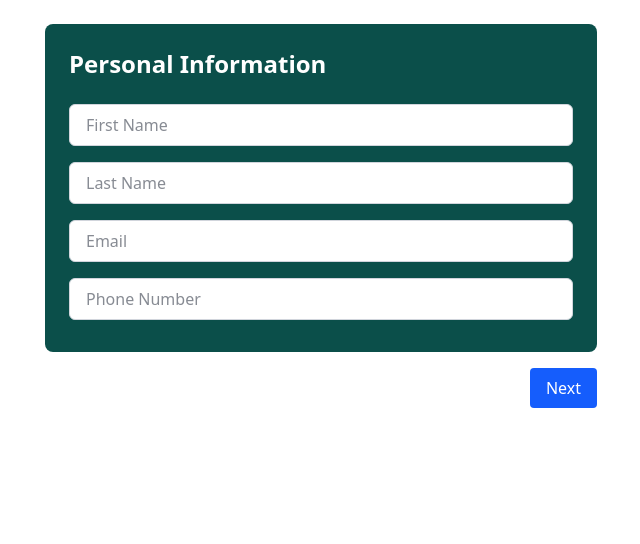
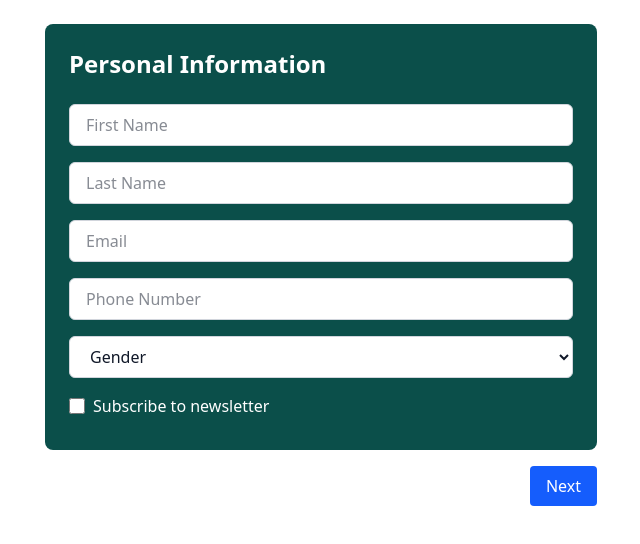
Before and after one commit to hanzalakhan010/multi-step-form, a React (Vite) app: page / in a window 1280 px wide. Shown: the top 544 px of the page, without its empty margins (319-959 px from the left). Built offline with nearby package versions, Linux system fonts and the light colour scheme.

Commit message:
refactor: enhance form field rendering logic and improve code structure

```diff
--- a/src/components/Form/index.tsx
+++ b/src/components/Form/index.tsx
@@ -5,6 +5,17 @@ interface State {
     form: Record<string, string>
 }
 
+interface Field {
+    name: string
+    type: string
+    placeholder: string
+    options?: string[],
+}
+interface Step{
+    title:string,
+    fields?:Field[]
+    review?:boolean
+}
 type Action = { type: 'next' } | { type: "prev" } | { type: string, payload: Record<string, string> }
 
 const Form = () => {
@@ -33,14 +44,24 @@ const Form = () => {
         }
     }
 
-    const steps = [
+    const steps:Step[] = [
         {
             title: "Personal Information",
             fields: [
                 { name: "firstName", type: "text", placeholder: "First Name" },
                 { name: "lastName", type: "text", placeholder: "Last Name" },
                 { name: "email", type: "email", placeholder: "Email" },
-                { name: "phone", type: "tel", placeholder: "Phone Number" }
+                { name: "phone", type: "tel", placeholder: "Phone Number" },
+                {
+                    name: "gender",
+                    type: "select",
+                    placeholder: "Gender",
+                    options: ["Male", "Female", "Other"]
+                }, {
+                    name: "subscribe",
+                    type: "checkbox",
+                    placeholder: "Subscribe to newsletter"
+                }
             ]
         },
         {
@@ -85,7 +106,59 @@ const Form = () => {
     }
 
     let step = steps[state.currentStepIndex]
+    const renderField = (field: Field) => {
+        switch (field.type) {
+            case "select": {
+                return (
+                    <select
+                        key={field.name}
+                        name={field.name}
+                        value={state.form?.[field.name] || ''}
+                        onChange={(e) =>
+                            dispatch({ type: 'change', payload: { name: field.name, value: e.target.value } })
+                        }
+                        className="text-gray-900 bg-white rounded-md border border-gray-300 px-4 py-2 w-full my-2 focus:outline-none focus:ring-2 focus:ring-blue-500"
+                    >
+                        <option value="" disabled>{field.placeholder}</option>
+                        {field.options?.map(f => <option key={f} value={f}>{f}</option>)}
+                    </select>
+                )
+            }
+            case "checkbox": {
+                return (
+                    <label key={field.name} className="flex items-center space-x-2 my-2">
+                        <input
+                            type="checkbox"
+                            name={field.name}
+                            checked={state.form?.[field.name] === 'true'}
+                            onChange={(e) =>
+                                dispatch({
+                                    type: 'change',
+                                    payload: { name: field.name, value: e.target.checked.toString() }
+                                })
+                            }
+                            className="h-4 w-4 text-blue-600 border-gray-300 rounded focus:ring-blue-500"
+                        />
+                        <span className="text-white">{field.placeholder}</span>
+                    </label>
+                )
+            }
+            default: {
+                return (
+                    <input
+                        key={field.name}
+                        name={field.name}
+                        type={field.type}
+                        placeholder={field.placeholder}
+                        onChange={handleChange}
+                        value={state.form?.[field.name] || ''}
+                        className="text-gray-900 bg-white rounded-md border border-gray-300 px-4 py-2 w-full my-2 focus:outline-none focus:ring-2 focus:ring-blue-500"
+                    />
+                )
+            }
+        }
 
+    }
     return (
         <div className="w-[600px] min-h-[400px] mx-auto p-6">
             <div className="rounded-lg p-6 bg-teal-900 text-white">
@@ -99,17 +172,7 @@ const Form = () => {
                     </div>
                 )}
 
-                {step.fields && step.fields.map(field => (
-                    <input
-                        key={field.name}
-                        name={field.name}
-                        type={field.type}
-                        placeholder={field.placeholder}
-                        onChange={handleChange}
-                        value={state.form?.[field.name] || ''}
-                        className="text-gray-900 bg-white rounded-md border border-gray-300 px-4 py-2 w-full my-2 focus:outline-none focus:ring-2 focus:ring-blue-500"
-                    />
-                ))}
+                {step.fields && step.fields.map(field => renderField(field))}
             </div>
 
             <div className="w-full mt-4 flex justify-between">
```
